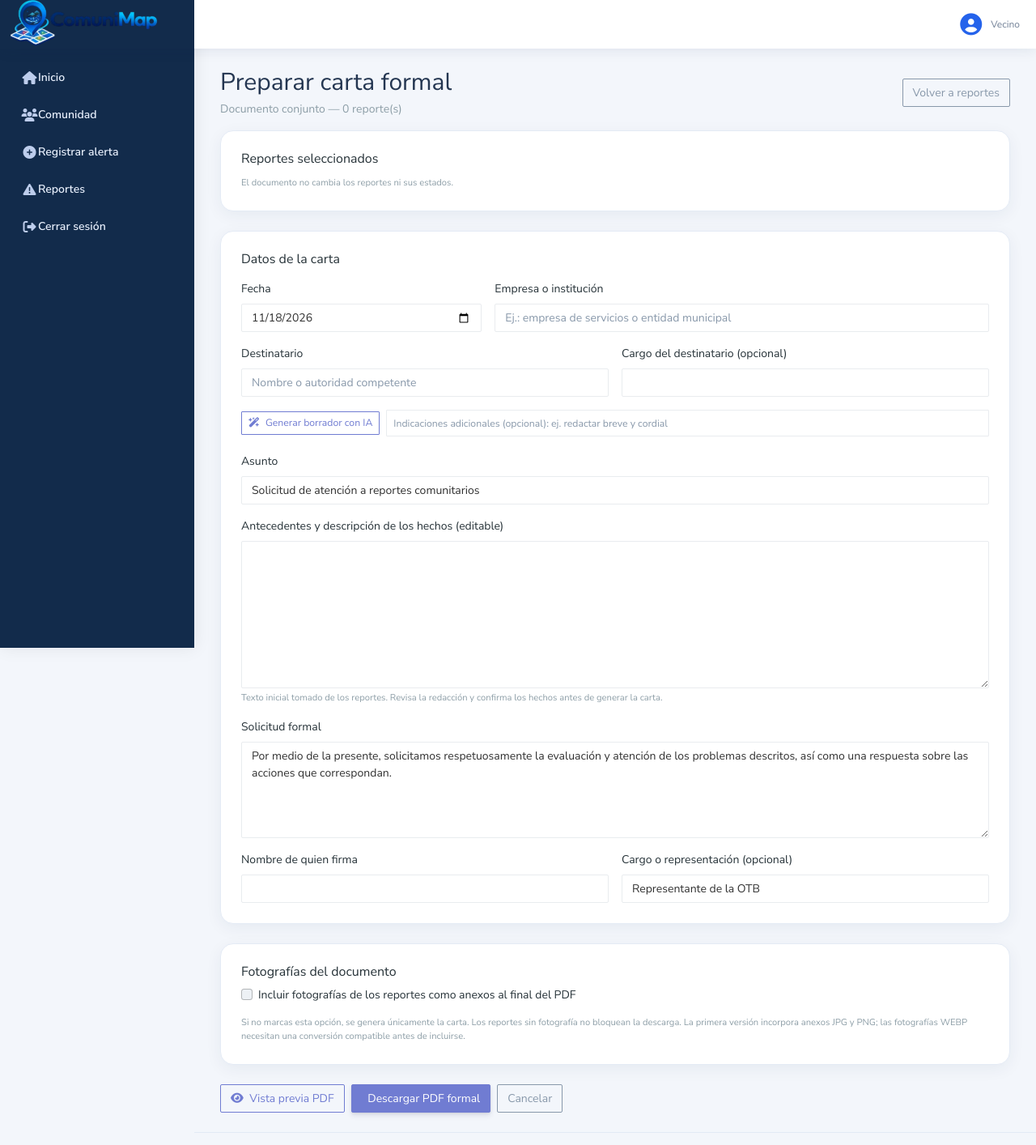
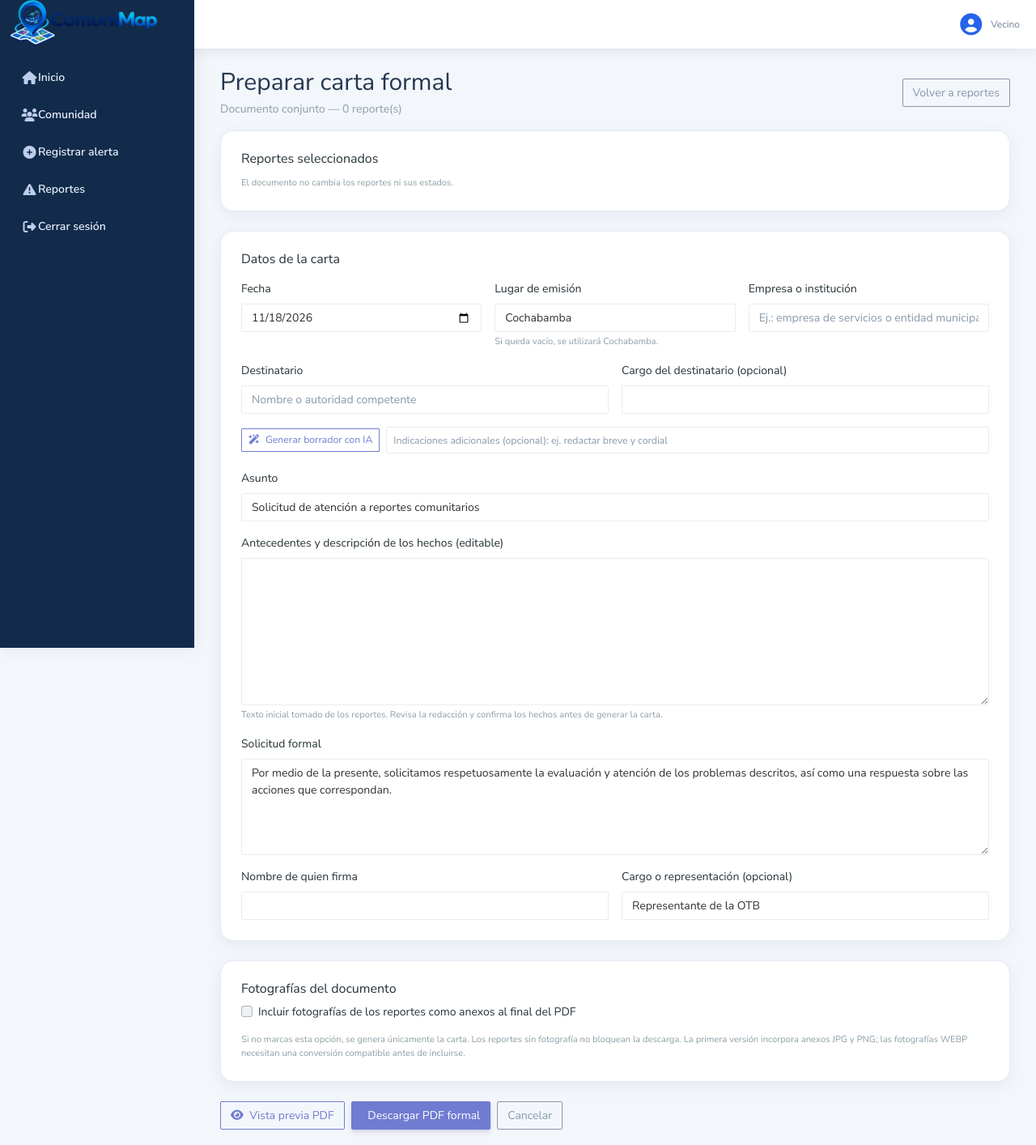
Before and after one commit to JFCXD/comunimap, a Laravel app: template GestionDeAlertas/resources/views/documentos/formulario.blade.php in a window 1280 px wide. Shown: the top 1414 px of the page at 81% size. Run offline with Laravel 12, Linux system fonts and the light colour scheme; the template is opened without the code that fills it, so the values that code supplies are empty.

Commit message:
feat(cartas): lugar de emision editable sin alterar PDF existente

```diff
--- a/GestionDeAlertas/resources/views/documentos/formulario.blade.php
+++ b/GestionDeAlertas/resources/views/documentos/formulario.blade.php
@@ -49,7 +49,14 @@
                         <label class="form-label" for="fecha">Fecha</label>
                         <input type="date" class="form-control" id="fecha" name="fecha" value="{{ old('fecha', now()->format('Y-m-d')) }}" required>
                     </div>
-                    <div class="col-md-8">
+                    <div class="col-md-4">
+                        <label class="form-label" for="lugar_emision">Lugar de emisión</label>
+                        <input type="text" class="form-control" id="lugar_emision" name="lugar_emision"
+                               maxlength="120" value="{{ old('lugar_emision', 'Cochabamba') }}"
+                               placeholder="Ej.: Cochabamba" aria-describedby="cm-lugar-ayuda">
+                        <small id="cm-lugar-ayuda" class="text-muted">Si queda vacío, se utilizará Cochabamba.</small>
+                    </div>
+                    <div class="col-md-4">
                         <label class="form-label" for="institucion">Empresa o institución</label>
                         <input class="form-control" id="institucion" name="institucion" maxlength="180" value="{{ old('institucion') }}" placeholder="Ej.: empresa de servicios o entidad municipal" required>
                     </div>
```
